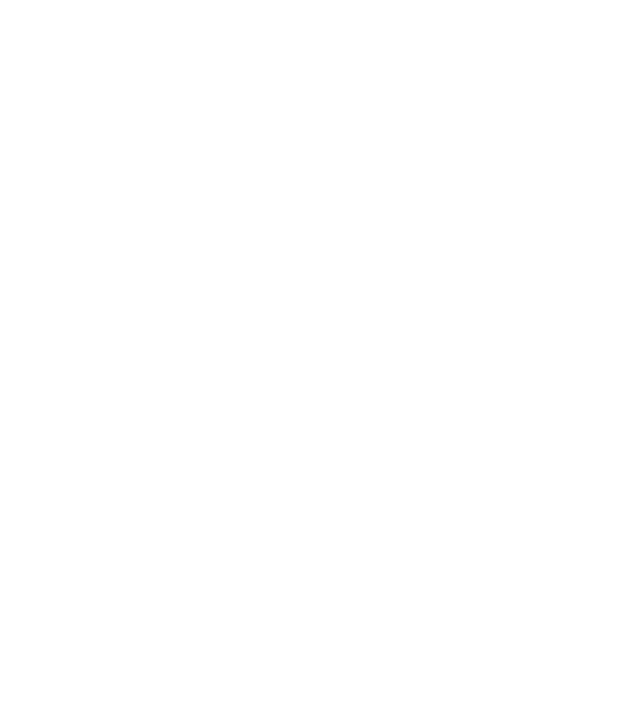
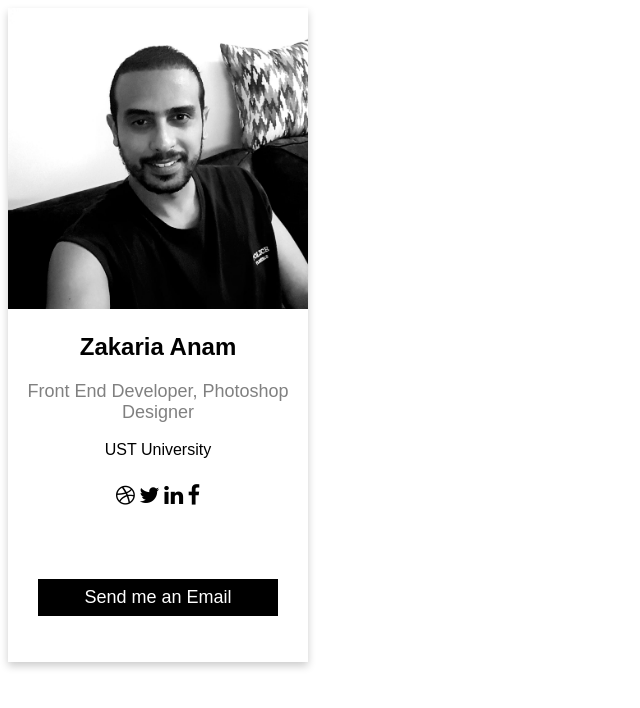
Before and after one commit to zacharia-anam/zach, a plain HTML site: page Index.html in a window 1280 px wide. Shown: the whole page, without its empty margins (0-640 px from the left). Drawn offline with nearby package versions, Linux system fonts and the light colour scheme.

Commit message:
Update it Contact

```diff
--- a/Index.html
+++ b/Index.html
@@ -5,9 +5,48 @@
     <meta http-equiv="X-UA-Compatible" content="IE=edge">
     <meta name="viewport" content="width=device-width, initial-scale=1.0">
     <title>Document</title>
+    <link rel="stylesheet" href="style.css">
+    <link rel="stylesheet" href="https://cdnjs.cloudflare.com/ajax/libs/font-awesome/4.7.0/css/font-awesome.min.css">
+    <link rel="stylesheet" href="https://cdnjs.cloudflare.com/ajax/libs/animate.css/3.5.2/animate.min.css">
+
 </head>
 <body>
 
+    <header>
+
+
+
+    </header>
+
+    <aside style="position: absolute;">
+        <div class="card">
+            <img src="images/zach.jpg" alt="John" style="width:100%">
+            <h1>Zakaria Anam</h1>
+            <p class="title">Front End Developer, Photoshop Designer</p>
+            <p>UST University</p>
+            <div style="margin: 24px 0;">
+              <a href="#"><i class="fa fa-dribbble"></i></a>
+              <a href="#"><i class="fa fa-twitter"></i></a>
+              <a href="#"><i class="fa fa-linkedin"></i></a>
+              <a href="https://www.fb.com/zakariya.anam"><i class="fa fa-facebook"></i></a>
+            </div>
+            <div style="padding: 30px;"><p> <a href="mailto:zach.anam@gmail.com"><button class="animated infinite bounce" value="Send Email" type="submit">Send me an Email</button></a></p></div>
+          </div>
+
+    </aside>
+
+    <main>
+
+        <article>
+
+        </article>
+
+    </main>
+
+    <footer>
+
+
+    </footer>
 
 
 </body>
--- /dev/null
+++ b/style.scss
@@ -0,0 +1,35 @@
+.card {
+    box-shadow: 0 4px 8px 0 rgba(0, 0, 0, 0.2);
+    max-width: 300px;
+    margin: auto;
+    text-align: center;
+    font-family: arial;
+  }
+
+  .title {
+    color: grey;
+    font-size: 18px;
+  }
+
+  button {
+    border: none;
+    outline: 0;
+    display: inline-block;
+    padding: 8px;
+    color: white;
+    background-color: #000;
+    text-align: center;
+    cursor: pointer;
+    width: 100%;
+    font-size: 18px;
+  }
+
+  a {
+    text-decoration: none;
+    font-size: 22px;
+    color: black;
+  }
+
+  button:hover, a:hover {
+    opacity: 0.7;
+  }
```
Also changed, not shown: images/6810.jpg (added), images/zach.jpg (added), style.css (added), styles.css (added), 1 other file.
